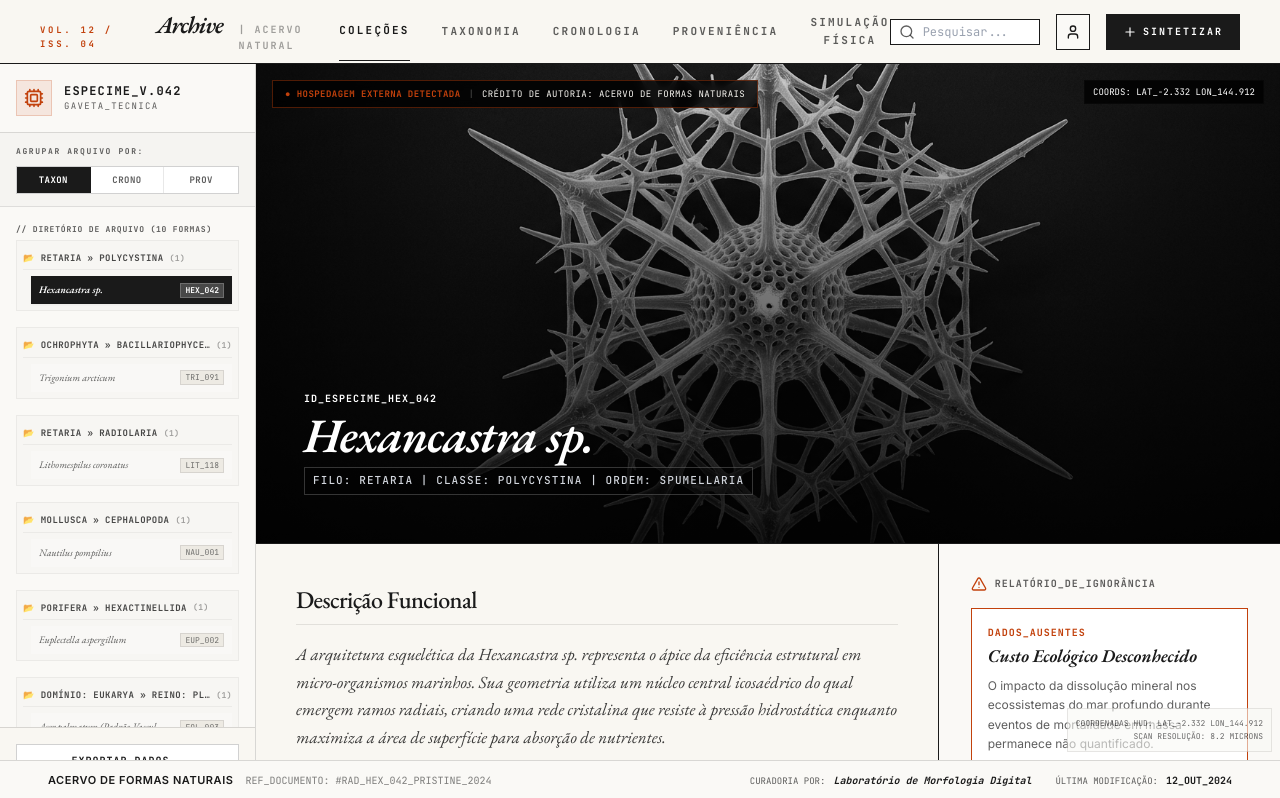
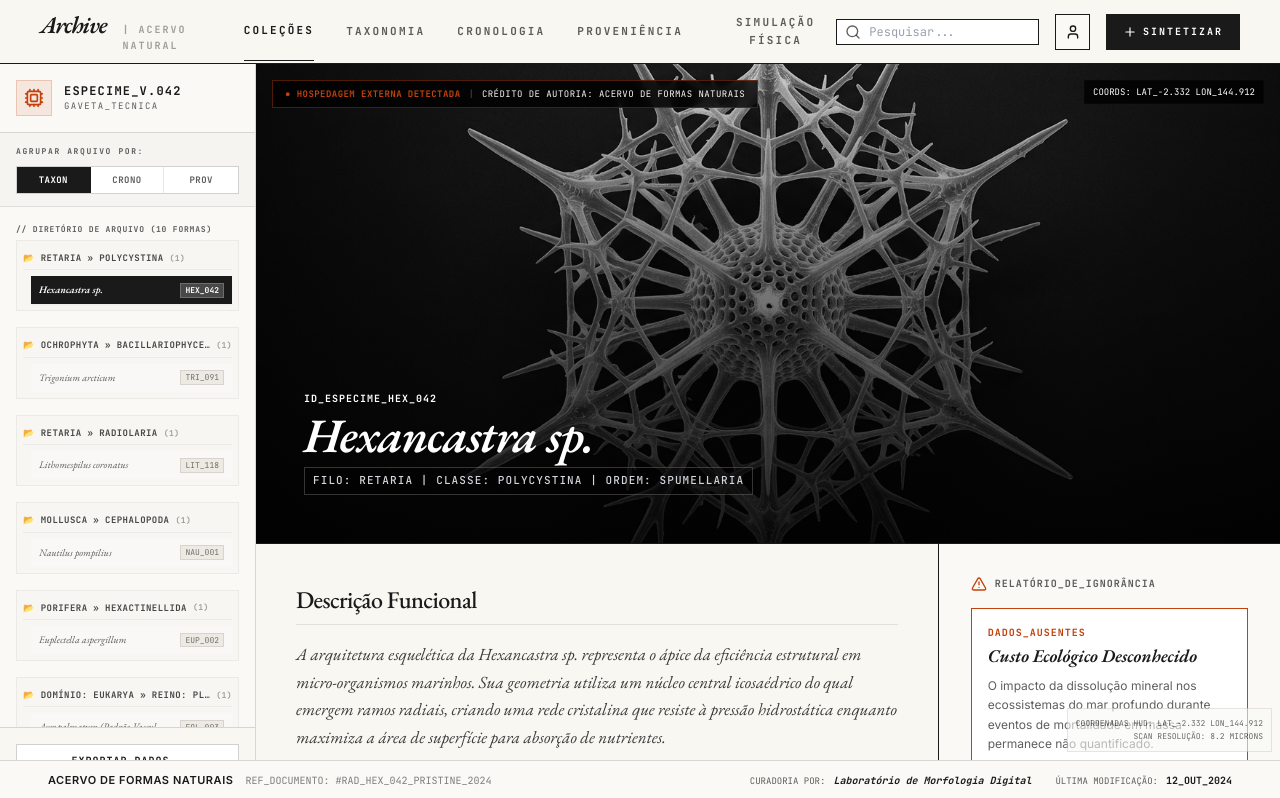
Before and after one commit to deimosAzar/Arquivo, a React (Vite) app: page / in a window 1280 px wide. Shown: the top 798 px of the page. Built offline with nearby package versions, Linux system fonts and the light colour scheme.

Commit message:
Remove volume and issue display from the top navigation bar in App component

```diff
--- a/src/App.tsx
+++ b/src/App.tsx
@@ -386,7 +386,6 @@ export default function App() {
       {/* TopNavBar */}
       <header className="border-b border-primary bg-background-antique fixed top-0 left-0 w-full z-50 flex justify-between items-center px-4 md:px-10 h-16 transition-colors duration-200">
         <div className="flex items-baseline gap-2 cursor-pointer select-none" onClick={() => { setActiveTab("colecoes"); }}>
-          <span className="hidden xl:inline text-[9px] font-bold text-warning-amber tracking-[0.3em] uppercase">VOL. 12 / ISS. 04</span>
           <div className="font-serif italic text-2xl font-semibold tracking-tighter text-primary hover:opacity-85 transition-opacity">
             Archive
           </div>
```
Also changed, not shown: 1 other file (tests, documents, lock files or other folders).
